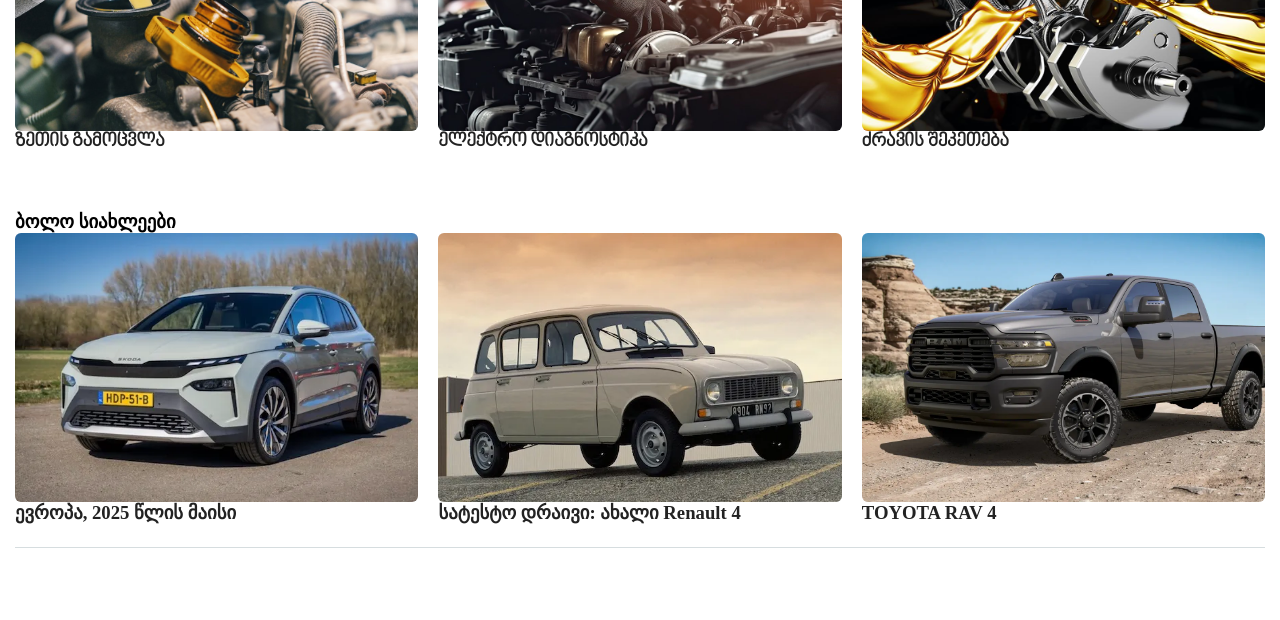
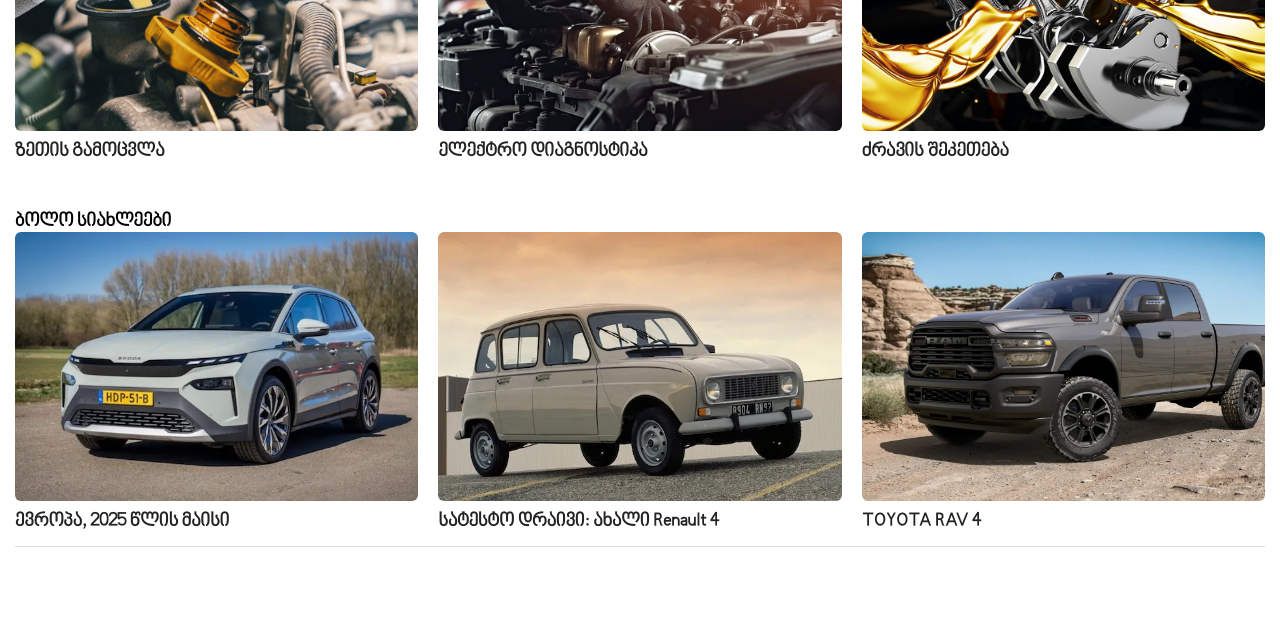
Before and after one commit to nikol2025/service-webapp01, a plain HTML site: page index.html in a window 1280 px wide. Shown: the part 1200-1820 px from the top of the page. Drawn offline with Linux system fonts and the light colour scheme.

Commit message:
Add files via upload

```diff
--- a/assets/css/style.css
+++ b/assets/css/style.css
@@ -133,6 +133,9 @@ width:100%;
 height: 100%;
 overflow: hidden;
 }
+.service-box-title{
+padding: 10px 0 10px 0;
+}
 .service-box-title h3{
 font-family: 'bpgninomtavr';
 }
@@ -149,6 +152,10 @@ width: 100%;
 margin: 80px 0 75px 0;
 padding: 0 0 45px 0;
 border-bottom: 1px solid #d6dddf;
+}
+.home-page-news-header h3{
+font-family: 'bpgninomtavr';
+font-weight: 600;
 }
 .home-page-news-boxs{
 display: flex;
@@ -170,6 +177,12 @@ position: relative;
 width:100%;
 height: 100%;
 overflow: hidden;
+}
+.news-box-title{
+padding: 10px 0 10px 0;
+}
+.news-box-title h3{
+font-family: 'bpgninomtavr';
 }
 img.news-box-img{
 width: 100%;
```
